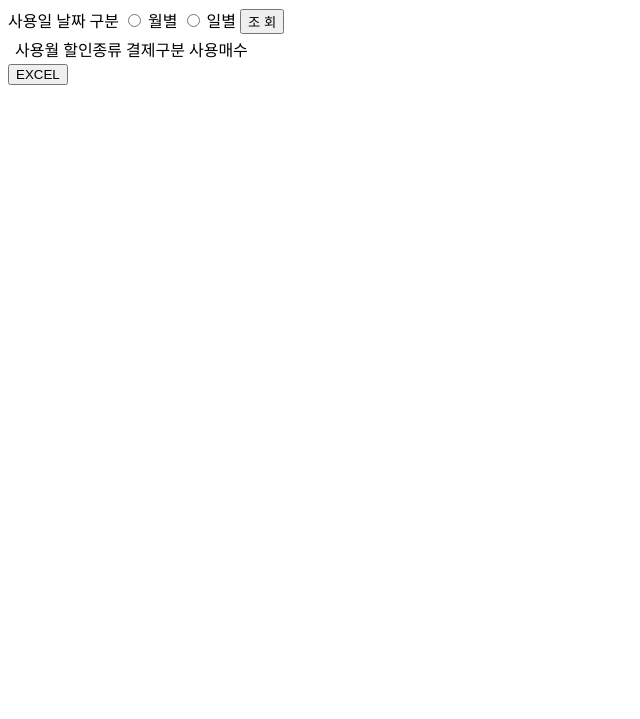
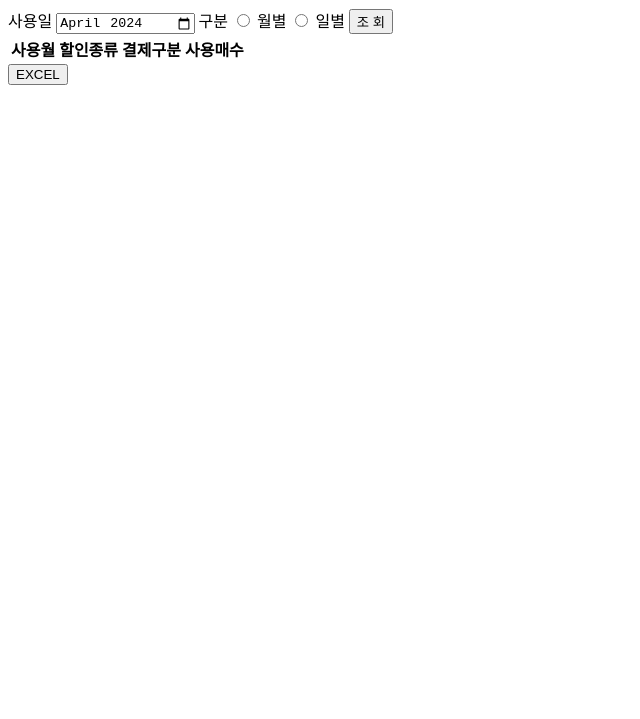
Before and after one commit to redraoh/git6a_final_project_A, a plain HTML site: page views/templates/slct_cp.html in a window 1280 px wide. Shown: the part 81-800 px from the top of the page, without its empty margins (0-640 px from the left). Drawn offline with Linux system fonts and the light colour scheme.

Commit message:
markup basic coupon usage page

```diff
--- a/views/templates/slct_cp.html
+++ b/views/templates/slct_cp.html
@@ -6,22 +6,26 @@
 </head>
 <body>
 <h1>사용집계</h1>
-
-사용일
-날짜
-구분 <input type="radio" name="slctcp" id="slctmon"> 월별 <input type="radio" name="slctcp" id="slctday"> 일별
+<label for="usmth">사용일</label>
+<input type="month" id="usmth" name="usmth" />
+구분 <input type="radio" name="slctcp" id="slctmon"> <label for="slctmon">월별</label> <input type="radio" name="slctcp" id="slctday"> <label for="slctday">일별</label>
 <button>조 회</button>
 
 <table>
-    <th>
-        <td>사용월</td>
-        <td>할인종류</td>
-        <td>결제구분</td>
-        <td>사용매수</td>
-    </th>
+    <tr>
+        <th>사용월</th>
+        <th>할인종류</th>
+        <th>결제구분</th>
+        <th>사용매수</th>
+    </tr>
 </table>
 
 <button>EXCEL</button>
 
+<script>
+    document.getElementById('usmth').value = new Date().toISOString().slice(0, 7);
+    document.getElementById('usmth').max = new Date().toISOString().slice(0, 7);
+</script>
+
 </body>
 </html>
```
